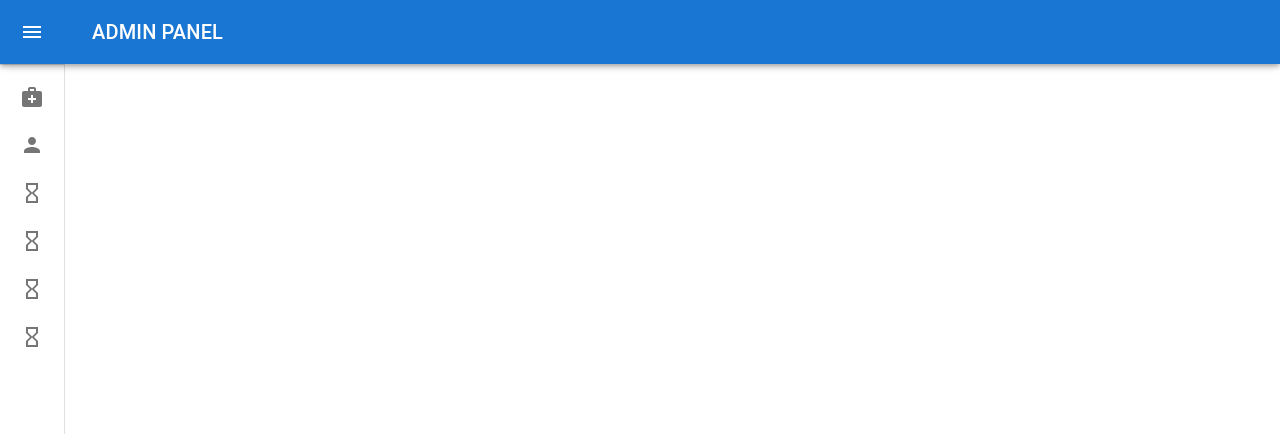
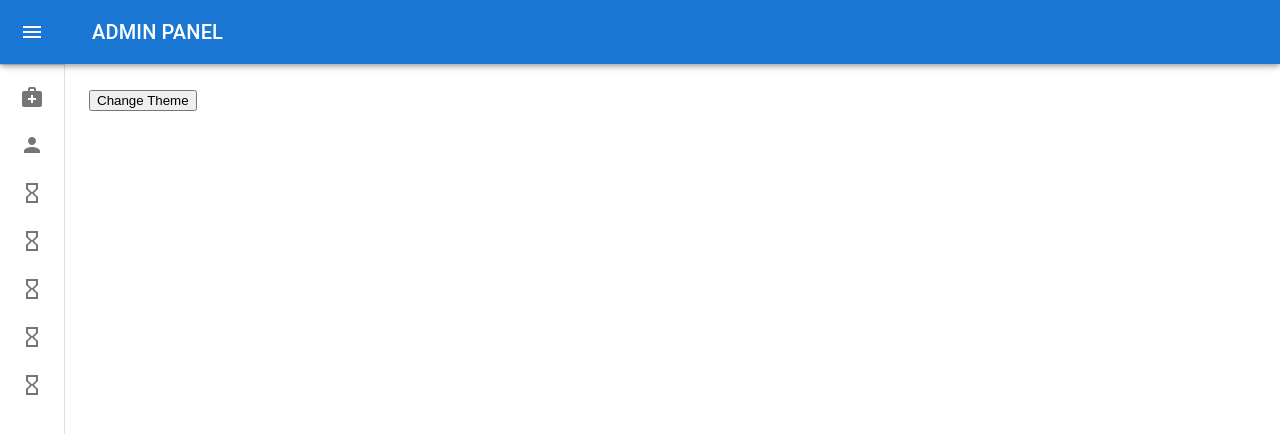
Before and after one commit to Dharmikpaneliy/Admin-Panel, a React (Create React App) app: page /context in a window 1280 px wide. Shown: the top 434 px of the page. Built offline with nearby package versions, Linux system fonts and the light colour scheme.

Commit message:
Git_Setup

```diff
--- a/src/App.css
+++ b/src/App.css
@@ -36,3 +36,13 @@
     transform: rotate(360deg);
   }
 }
+
+.light {
+  background-color: #fff;
+  color: #000;
+}
+
+.dark{
+  background-color: #000;
+  color: #fff;
+}
--- a/src/App.js
+++ b/src/App.js
@@ -10,13 +10,16 @@ import { PersistGate } from 'redux-persist/integration/react'
 import PromicesExample from './Container/PromicesExample/PromicesExample';
 import usememoExample from './Container/Hook Example/usememoExample';
 import UsecallbackExample from './Container/Hook Example/UsecallbackExample';
+import { ThemeProvider } from './Context/CreateContext';
+import Context from './Container/Context/Context';
 
 function App() {
 
-  let {store, persistor} = configurestore();
+  let { store, persistor } = configurestore();
 
   return (
     <>
+      <ThemeProvider>
         <Provider store={store}>
           <PersistGate loading={null} persistor={persistor}>
             <Layout>
@@ -24,13 +27,15 @@ function App() {
                 <Route exact path={"/medicine"} component={Medicine} />
                 <Route exact path={"/doctor"} component={Doctor} />
                 <Route exact path={"/counter"} component={Counter} />
-              <Route exact path={"/promicesExample"} component={PromicesExample}/>
-              <Route exact path={"/memoExample"} component={usememoExample}/>
-              <Route exact path={"/callbackExample"} component={UsecallbackExample}/>
+                <Route exact path={"/promicesExample"} component={PromicesExample} />
+                <Route exact path={"/memoExample"} component={usememoExample} />
+                <Route exact path={"/callbackExample"} component={UsecallbackExample} />
+                <Route exact path={"/context"} component={Context }/>
               </Switch>
             </Layout>
           </PersistGate>
         </Provider>
+      </ThemeProvider>
     </>
   );
 }
--- a/src/Components/Layout/Layout.js
+++ b/src/Components/Layout/Layout.js
@@ -107,7 +107,8 @@ export default function Layout({ children }) {
         { lable: 'Counter', to: '/counter', icon: <HourglassEmptyIcon /> },
         { lable: 'Promices Example', to: '/promicesExample', icon: <HourglassEmptyIcon /> },
         { lable: 'Memo Example', to: '/memoExample', icon: <HourglassEmptyIcon /> },
-        { lable: 'Call Back Example', to: '/callbackExample', icon: <HourglassEmptyIcon /> }
+        { lable: 'Call Back Example', to: '/callbackExample', icon: <HourglassEmptyIcon /> },
+        { lable: 'Context', to: '/context', icon: <HourglassEmptyIcon /> }
     ]
 
     return (
--- /dev/null
+++ b/src/Container/Context/Context.js
@@ -0,0 +1,19 @@
+import React, { useContext } from 'react';
+import ThemeContext from '../../Context/CreateContext';
+
+function Context(props) {
+
+    const theme = useContext(ThemeContext)
+
+    console.log(theme);
+
+    return (
+        <div className={`${theme.theme}`}>
+            <button onClick={()=>theme.toogle_theme(theme.theme)}>
+                Change Theme
+            </button>
+        </div>
+    );
+}
+
+export default Context;
--- /dev/null
+++ b/src/Context/Actiontype.js
@@ -0,0 +1 @@
+export const TOOGLE_THEME = "TOOGLE_THEME"
--- /dev/null
+++ b/src/Context/CreateContext.js
@@ -0,0 +1,31 @@
+import { createContext, useReducer } from 'react';
+import { themeReducer } from './Reducer/Context.Reducer';
+import * as Actiontype from './Actiontype';
+
+export const  ThemeContext = createContext();
+
+const initValue = {
+    theme: 'light'
+}
+
+export const ThemeProvider = ({ children }) => {
+    const [state, dispatch] = useReducer(themeReducer, initValue)
+
+    const toogle_theme = (theme) => {
+        const newTheme = theme === 'light' ? 'dark' : 'light';
+        dispatch({type: Actiontype.TOOGLE_THEME, payload: newTheme})
+    }
+
+    return (
+        <ThemeContext.Provider
+           value={{
+               ...state,
+               toogle_theme
+           }}
+        >
+            { children }
+        </ThemeContext.Provider>
+    )
+}
+
+export default ThemeContext;
--- /dev/null
+++ b/src/Context/Reducer/Context.Reducer.js
@@ -0,0 +1,13 @@
+import * as Actiontype from '../Actiontype';
+
+export const themeReducer = (state , action) => {
+    switch (action.type) {
+        case  Actiontype.TOOGLE_THEME:
+            return {
+                ...state,
+                theme : action.payload
+            }
+        default :
+            return state;
+    }
+}
```
Lines whose indentation alone changed are shown as unchanged.
